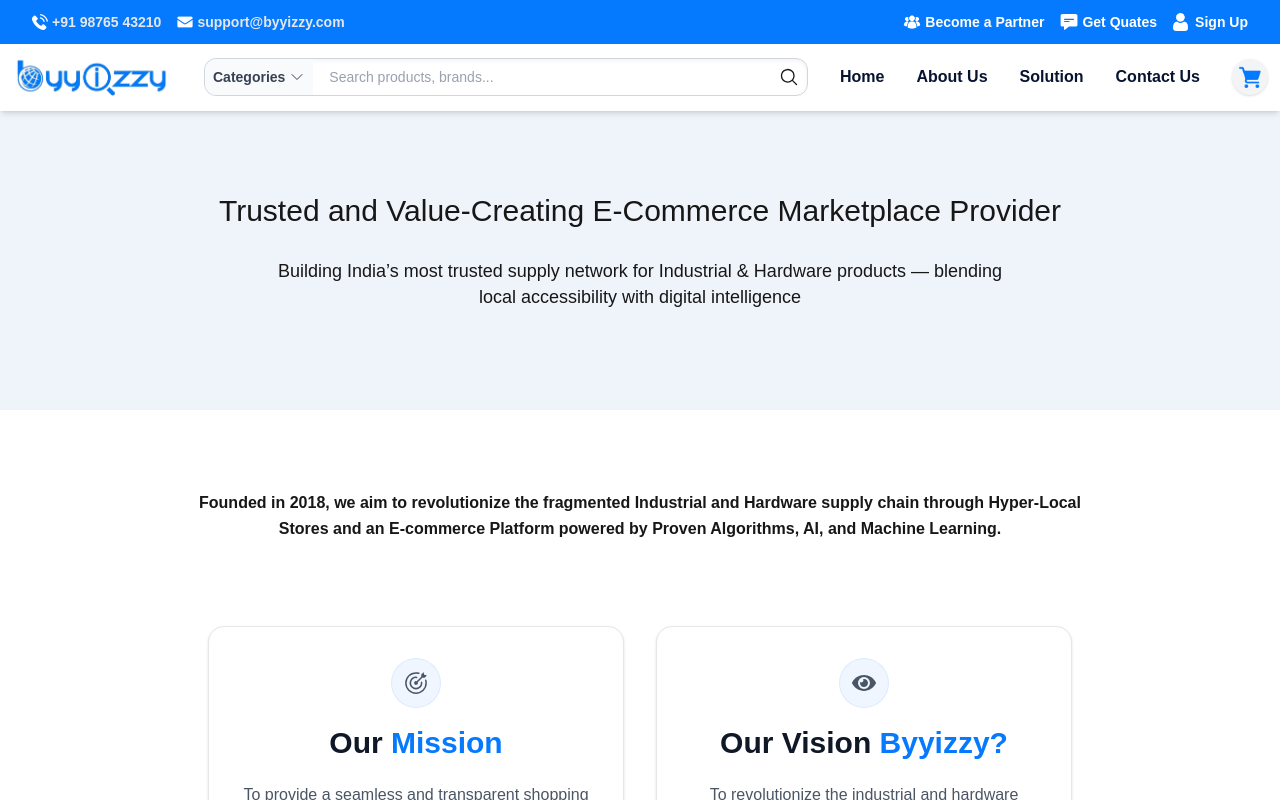
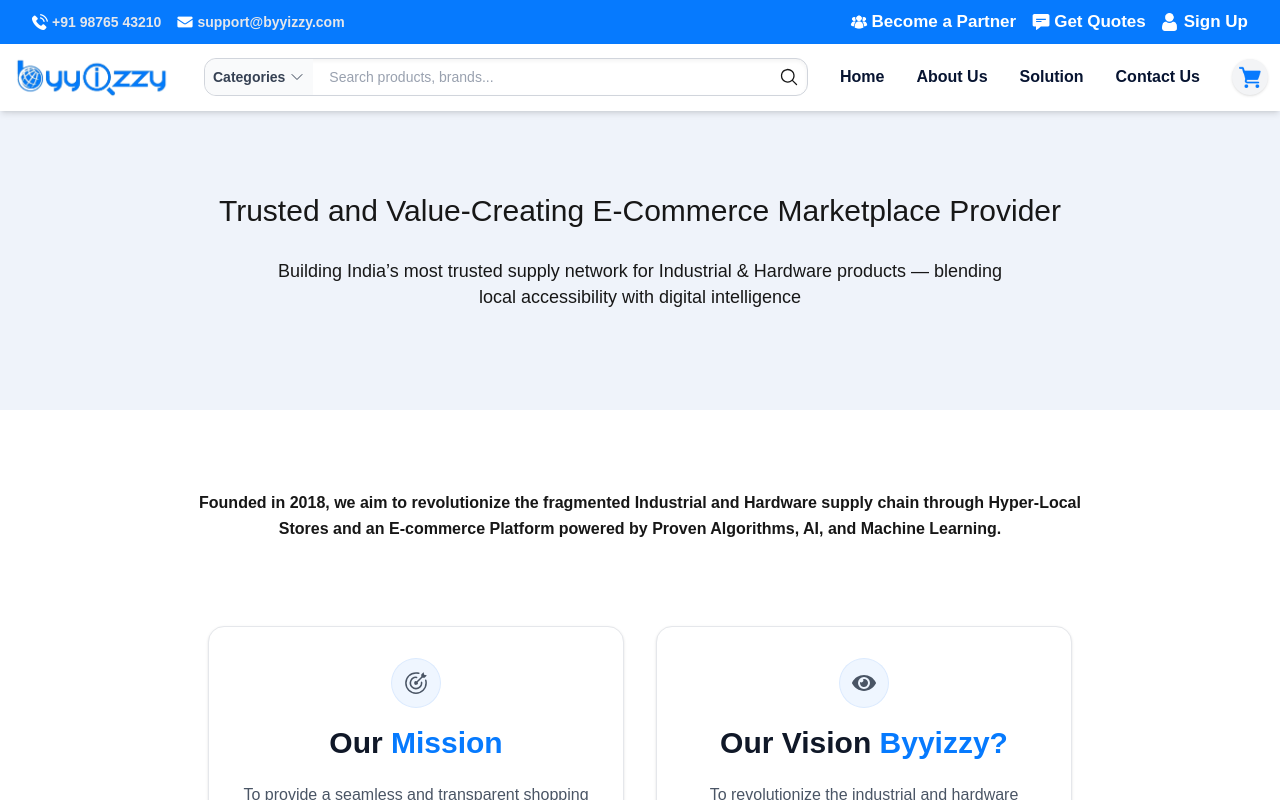
Before and after one commit to Muralidharangit/NEXTJSBYYS, a Next.js app: page /about in a window 1280 px wide. Shown: the top 800 px of the page. Built offline with nearby package versions, Linux system fonts and the light colour scheme.

Commit message:
Changes are done.

```diff
--- a/src/components/Header.tsx
+++ b/src/components/Header.tsx
@@ -1,15 +1,13 @@
 "use client";
 
-import { useState, useRef, useEffect } from "react";
+import React, { useState, useRef, useEffect } from "react";
 import Image from "next/image";
 import Link from "next/link";
-import { useRouter } from "next/router";
+import { useRouter } from "next/router"; // ✅ If you're on App Router, see note below
 import {
   ChevronDownIcon,
   Bars3Icon,
   XMarkIcon,
-  EnvelopeIcon,
-  PhoneIcon,
   UserCircleIcon,
   Squares2X2Icon,
   ArrowRightIcon,
@@ -17,26 +15,44 @@
 import { MagnifyingGlassIcon } from "@heroicons/react/24/solid";
 import { SHOP_BY_CATEGORIES, slugify } from "data/shopBycatlog";
 
+// ---------- Local types ----------
+type CloseMenuFn = () => void;
 
-// 🔹 Category Dropdown (single column list with icons/images)
-const CategoryDropdownContent = ({ closeMenu }) => (
+type NavLinkProps = {
+  href: string;
+  children: React.ReactNode;
+};
+
+type TopLinkProps = {
+  href: string;
+  icon: React.ComponentType<React.SVGProps<SVGSVGElement>>;
+  children: React.ReactNode;
+};
+
+type ShopCategory = {
+  id: string | number;
+  title: string;
+  images: string; // path or URL
+};
+
+const CATEGORIES = SHOP_BY_CATEGORIES as ShopCategory[];
+
+// ---------- Small components (typed) ----------
+const CategoryDropdownContent: React.FC<{ closeMenu: CloseMenuFn }> = ({ closeMenu }) => (
   <div
     role="menu"
     className="absolute left-0 right-0 top-full mt-3 bg-white dark:bg-gray-900 border border-gray-200 dark:border-gray-700 rounded-xl shadow-2xl z-50 w-full max-w-2xl p-3 animate-fadeIn"
   >
     <ul className="flex flex-col divide-y divide-gray-100 dark:divide-gray-800">
-      {SHOP_BY_CATEGORIES.slice(0, 10).map((category) => (
+      {CATEGORIES.slice(0, 10).map((category: ShopCategory) => (
         <li key={category.id}>
           <Link
             href={`/category`}
             onClick={closeMenu}
-            // Standardized text-sm for a consistent look
             className="flex items-center justify-between px-3 py-2 text-sm font-medium text-gray-700 dark:text-gray-200 hover:bg-[#067afe]/10 rounded-lg transition group"
           >
             <div className="flex items-center gap-3">
-              {/* Category Image/Icon */}
               <div className="min-w-8 h-8 flex items-center justify-center bg-gray-100 dark:bg-gray-800 rounded-full">
-                {/* Ensure your SHOP_BY_CATEGORIES data has valid `images` keys */}
                 <Image
                   src={category.images}
                   alt={category.title}
@@ -47,7 +63,6 @@
               </div>
               <span>{category.title}</span>
             </div>
-            {/* Using a clear right-arrow icon for navigation */}
             <ArrowRightIcon className="w-4 h-4 text-gray-400 group-hover:text-[#067afe]" />
           </Link>
         </li>
@@ -56,7 +71,6 @@
     <Link
       href="/categories"
       onClick={closeMenu}
-      // Standardized text-sm
       className="block text-center text-sm font-semibold text-[#067afe] mt-3 pt-3 border-t border-gray-100 dark:border-gray-800 hover:text-[#0569dc] transition"
     >
       View All Categories
@@ -68,11 +82,13 @@
   const [mobileMenuOpen, setMobileMenuOpen] = useState(false);
   const [categoryOpen, setCategoryOpen] = useState(false);
   const [mobileCategoryOpen, setMobileCategoryOpen] = useState(false);
-  const categoryButtonRef = useRef(null);
-  const searchBarContainerRef = useRef(null);
+
+  const categoryButtonRef = useRef<HTMLButtonElement | null>(null);
+  const searchBarContainerRef = useRef<HTMLDivElement | null>(null);
+
   const router = useRouter();
 
-  // Close all menus on route change
+  // Close all menus on route change (Pages Router)
   useEffect(() => {
     const close = () => {
       setCategoryOpen(false);
@@ -91,10 +107,10 @@
 
   // Close dropdown when clicking outside
   useEffect(() => {
-    function handleClickOutside(e) {
+    function handleClickOutside(e: MouseEvent) {
       if (
         searchBarContainerRef.current &&
-        !searchBarContainerRef.current.contains(e.target)
+        !searchBarContainerRef.current.contains(e.target as Node)
       ) {
         setCategoryOpen(false);
       }
@@ -103,27 +119,23 @@
     return () => document.removeEventListener("mousedown", handleClickOutside);
   }, []);
 
-  const closeAllMenus = () => {
+  const closeAllMenus: CloseMenuFn = () => {
     setCategoryOpen(false);
     setMobileCategoryOpen(false);
     setMobileMenuOpen(false);
   };
 
-  // 💡 NavLink component now uses a uniform text size (text-base or text-sm as appropriate)
-  // text-base for main nav links for good prominence
-  const NavLink = ({ href, children }) => (
+  const NavLink: React.FC<NavLinkProps> = ({ href, children }) => (
     <Link
       href={href}
       onClick={closeAllMenus}
-      // Increased size to text-base for better visibility and consistency with 'semibold' style
       className="text-base font-semibold text-[#071431] dark:text-white hover:text-[#0569dc] transition whitespace-nowrap"
     >
       {children}
     </Link>
   );
 
-  // 💡 Top Link component for the top header (using text-sm for smaller text)
-  const TopLink = ({ href, icon: Icon, children }) => (
+  const TopLink: React.FC<TopLinkProps> = ({ href, icon: Icon, children }) => (
     <Link
       href={href}
       className="flex items-center gap-1 text-sm font-medium text-white hover:text-[#4ba3ff] transition"
@@ -135,137 +147,81 @@
 
   return (
     <header className="w-full sticky top-0 z-50 ">
-      {/* 🔹 Top Header (Links Only, Standardized Font Size) */}
-      {/* Uniform text-sm for contact info */}
+      {/* Top bar */}
       <div className="w-full h-[44px] bg-[#067afe] text-white text-sm px-3 lg:px-8">
         <div className="container flex items-center justify-between h-full">
-
           {/* Contact Info */}
           <div className="hidden md:flex items-center gap-4 text-gray-200 font-bold">
-           {/* Phone */}
             <a
               href="tel:+919876543210"
               className="flex items-center gap-1 text-sm hover:text-[#4ba3ff] transition"
             >
-            <Image
-              src="/images/icons/phone.png"
-              alt="Phone Icon"
-              width={16}
-              height={16}
-              className="object-contain"
-            />
+              <Image src="/images/icons/phone.png" alt="Phone Icon" width={16} height={16} className="object-contain" />
               +91 98765 43210
             </a>
-          {/* Mail */}
+
             <a
               href="mailto:support@byyizzy.com"
               className="flex items-center gap-1 text-sm hover:text-[#4ba3ff] transition"
             >
-            <Image
-              src="/images/icons/mail.png"
-              alt="Mail Icon"
-              width={16}
-              height={16}
-              className="object-contain"
-            />
+              <Image src="/images/icons/mail.png" alt="Mail Icon" width={16} height={16} className="object-contain" />
               support@byyizzy.com
             </a>
-
-
           </div>
 
-        {/* Right Side Links */}
-        <div className="flex items-center gap-4 mx-auto md:mx-0 font-bold">
-
-
-          {/* Become a Partner */}
+          {/* Right Links */}
+       <div className="flex items-center gap-4 mx-auto md:mx-0 font-bold
+                text-[11px] sm:text-sm md:text-base lg:text-[17px]">
   <Link
     href="/partner"
-            className="flex items-center gap-1 text-sm hover:text-[#4ba3ff] transition"
+    className="flex items-center gap-1 hover:text-[#4ba3ff] transition"
   >
-            <Image
-              src="/images/icons/team.png"
-              alt="Team Icon"
-              width={18}
-              height={18}
-              className="object-contain"
-            />
+    <Image src="/images/icons/team.png" alt="Team Icon" width={18} height={18} className="object-contain" />
     Become a Partner
   </Link>
 
-           {/* Sign Up */}
   <Link
     href="/signup"
-            className="flex items-center gap-1 text-sm hover:text-[#4ba3ff] transition"
+    className="flex items-center gap-1 hover:text-[#4ba3ff] transition"
   >
-            <Image
-              src="/images/icons/comment.png"
-              alt="Sign Icon"
-              width={18}
-              height={18}
-              className="object-contain"
-            />
-            Get Quates
+    <Image src="/images/icons/comment.png" alt="Quote Icon" width={18} height={18} className="object-contain" />
+    Get Quotes
   </Link>
 
-           {/* Sign Up */}
   <Link
-            href="/signup"
-            className="flex items-center gap-1 text-sm hover:text-[#4ba3ff] transition"
+    href="/signup"  // was "/" — assuming you want Sign Up page
+    className="flex items-center gap-1 hover:text-[#4ba3ff] transition"
   >
-            <Image
-              src="/images/icons/sign.png"
-              alt="Sign Icon"
-              width={18}
-              height={18}
-              className="object-contain"
-            />
+    <Image src="/images/icons/sign.png" alt="Sign Icon" width={18} height={18} className="object-contain" />
     Sign Up
   </Link>
 </div>
+
         </div>
       </div>
-      {/* 🔹 Main Navbar */}
+
+      {/* Main Navbar */}
       <nav className="w-full bg-white dark:bg-gray-900/80 backdrop-blur-lg shadow-md transition-all">
-        <div className="container  flex items-center justify-between py-3 px-3 ">
+        <div className="container flex items-center justify-between py-3 px-3 ">
           {/* Logo */}
-          <Link
-            href="/"
-            className="flex items-center gap-2 min-w-max"
-            onClick={closeAllMenus}
-          >
-            <Image
-              src="/images/blue.png"
-              alt="Logo"
-              width={160}
-              height={40}
-              className="object-contain"
-              priority
-            />
+          <Link href="/" className="flex items-center gap-2 min-w-max" onClick={closeAllMenus}>
+            <Image src="/images/blue.png" alt="Logo" width={160} height={40} className="object-contain" priority />
           </Link>
 
-          {/* Search Bar + Dropdown */}
-          <div
-            className="hidden lg:block relative flex-1 mx-8 max-w-2xl z-50"
-            ref={searchBarContainerRef}
-          >
+          {/* Search + Categories */}
+          <div className="hidden lg:block relative flex-1 mx-8 max-w-2xl z-50" ref={searchBarContainerRef}>
             <div className="flex w-full border border-gray-300 rounded-xl shadow-inner items-center">
-              {/* Category Button (text-sm) */}
               <button
+                ref={categoryButtonRef}
                 onClick={() => setCategoryOpen((prev) => !prev)}
-                // Standardized text-sm
                 className="flex items-center gap-1 px-2 py-2 font-semibold text-sm text-gray-700 bg-gray-50 rounded-l-xl hover:bg-gray-100 transition"
                 aria-expanded={categoryOpen}
+                aria-haspopup="true"
               >
                 Categories
-                <ChevronDownIcon
-                  className={`w-4 h-4 transition-transform ${
-                    categoryOpen ? "rotate-180" : ""
-                  }`}
-                />
+                <ChevronDownIcon className={`w-4 h-4 transition-transform ${categoryOpen ? "rotate-180" : ""}`} />
               </button>
 
-              {/* Search Input (text-sm) */}
               <input
                 type="search"
                 placeholder="Search products, brands..."
@@ -273,78 +229,45 @@
                 onFocus={() => setCategoryOpen(true)}
                 disabled={false}
                 readOnly
-                // Standardized text-sm
                 className="flex-1 px-4 py-2 text-sm text-gray-700 focus:outline-none placeholder:text-gray-400 cursor-pointer"
               />
 
-              {/* Search Button */}
               <div className="px-2">
                 <MagnifyingGlassIcon className="w-5 h-5" />
               </div>
-
-
-
             </div>
 
-            {/* Dropdown List */}
-            {categoryOpen && (
-              <CategoryDropdownContent closeMenu={() => setCategoryOpen(false)} />
-            )}
+            {categoryOpen && <CategoryDropdownContent closeMenu={() => setCategoryOpen(false)} />}
           </div>
 
-          {/* Nav Links (Attractive, text-base) */}
+          {/* Desktop Nav */}
           <div className="hidden lg:flex lg:gap-x-8 items-center min-w-max">
-            {/* Added Service for 'Home, About, Service, Contact Us' structure */}
             <NavLink href="/">Home</NavLink>
             <NavLink href="/about">About Us</NavLink>
-            <NavLink href="/service">Solution</NavLink> {/* Retained Solutions, can be renamed to Services */}
-
-
+            <NavLink href="/service">Solution</NavLink>
             <NavLink href="/contact">Contact Us</NavLink>
 
-         {/* <div className="w-10 h-10 flex items-center justify-center rounded-full  bg-[#067afe] hover:bg-[#067afe] transition" >
-  <Image
-    src="/images/icons/cart.png"
-    width={22}
-    height={22}
-    alt="Cart"
-  />
-</div> */}
-
             <div className="inline-flex h-9 w-9 items-center justify-center rounded-full bg-gray-100 text-[#067afe] shadow">
-  <Image
-    src="/images/icons/cartblue.png"
-    width={22}
-    height={22}
-    alt="Cart"
-  />
+              <Image src="/images/icons/cartblue.png" width={22} height={22} alt="Cart" />
             </div>
-
-
           </div>
 
           {/* Mobile Menu Button */}
           <button
-            onClick={() => setMobileMenuOpen(!mobileMenuOpen)}
+            onClick={() => setMobileMenuOpen((v) => !v)}
             className="lg:hidden p-2 ml-4 rounded-md text-gray-700 dark:text-gray-300 hover:bg-gray-100 dark:hover:bg-gray-700 transition"
             aria-label="Toggle mobile menu"
           >
-            {mobileMenuOpen ? (
-              <XMarkIcon className="w-6 h-6" />
-            ) : (
-              <Bars3Icon className="w-6 h-6" />
-            )}
+            {mobileMenuOpen ? <XMarkIcon className="w-6 h-6" /> : <Bars3Icon className="w-6 h-6" />}
           </button>
         </div>
       </nav>
-      {/* Mobile Menu JSX (Omitted for brevity, assuming it will be updated separately) */}
 
-      {/* Mobile Menu (Responsive Drawer) */}
+      {/* Mobile Drawer */}
       {mobileMenuOpen && (
         <div className="lg:hidden bg-white dark:bg-gray-900 border-t border-gray-200 dark:border-gray-700 shadow-md animate-fadeIn">
           <div className="flex flex-col px-4 py-3 space-y-3">
-
-      {/* 🔹 Search bar (simplified for mobile) */}
+            {/* Mobile Search */}
             <div className="flex w-full border border-gray-300 rounded-lg items-center px-2 py-1 shadow-inner">
               <MagnifyingGlassIcon className="w-5 h-5 text-gray-500" />
               <input
@@ -354,7 +277,7 @@
               />
             </div>
 
-      {/* 🔹 Nav links */}
+            {/* Links */}
             <div className="flex flex-col gap-3 mt-2">
               <NavLink href="/">Home</NavLink>
               <NavLink href="/about">About Us</NavLink>
@@ -362,36 +285,26 @@
               <NavLink href="/contact">Contact Us</NavLink>
             </div>
 
-      {/* 🔹 Categories dropdown (toggle) */}
+            {/* Mobile Categories */}
             <div className="mt-3">
               <button
-          onClick={() => setMobileCategoryOpen(!mobileCategoryOpen)}
+                onClick={() => setMobileCategoryOpen((v) => !v)}
                 className="flex items-center justify-between w-full px-2 py-2 text-base font-semibold text-gray-700 dark:text-gray-200 bg-gray-50 rounded-lg hover:bg-gray-100 transition"
               >
                 Categories
-          <ChevronDownIcon
-            className={`w-5 h-5 transition-transform ${
-              mobileCategoryOpen ? "rotate-180" : ""
-            }`}
-          />
+                <ChevronDownIcon className={`w-5 h-5 transition-transform ${mobileCategoryOpen ? "rotate-180" : ""}`} />
               </button>
 
               {mobileCategoryOpen && (
                 <div className="mt-2 border border-gray-200 dark:border-gray-700 rounded-lg p-2 space-y-1 bg-white dark:bg-gray-900">
-            {SHOP_BY_CATEGORIES.slice(0, 6).map((category) => (
+                  {CATEGORIES.slice(0, 6).map((category: ShopCategory) => (
                     <Link
                       key={category.id}
                       href={`/products/${slugify(category.title)}`}
                       onClick={closeAllMenus}
                       className="flex items-center gap-3 px-3 py-2 text-sm font-medium text-gray-700 dark:text-gray-200 hover:bg-gray-100 dark:hover:bg-gray-800 rounded-lg transition"
                     >
-                <Image
-                  src={category.images}
-                  alt={category.title}
-                  width={24}
-                  height={24}
-                  className="rounded-full"
-                />
+                      <Image src={category.images} alt={category.title} width={24} height={24} className="rounded-full" />
                       {category.title}
                     </Link>
                   ))}
@@ -406,7 +319,7 @@
               )}
             </div>
 
-      {/* 🔹 Signup / Partner Buttons */}
+            {/* CTA buttons */}
             <div className="flex flex-col gap-2 mt-4">
               <Link
                 href="/signup"
@@ -429,7 +342,6 @@
           </div>
         </div>
       )}
-
     </header>
   );
 }
```
Lines whose indentation alone changed are shown as unchanged.
